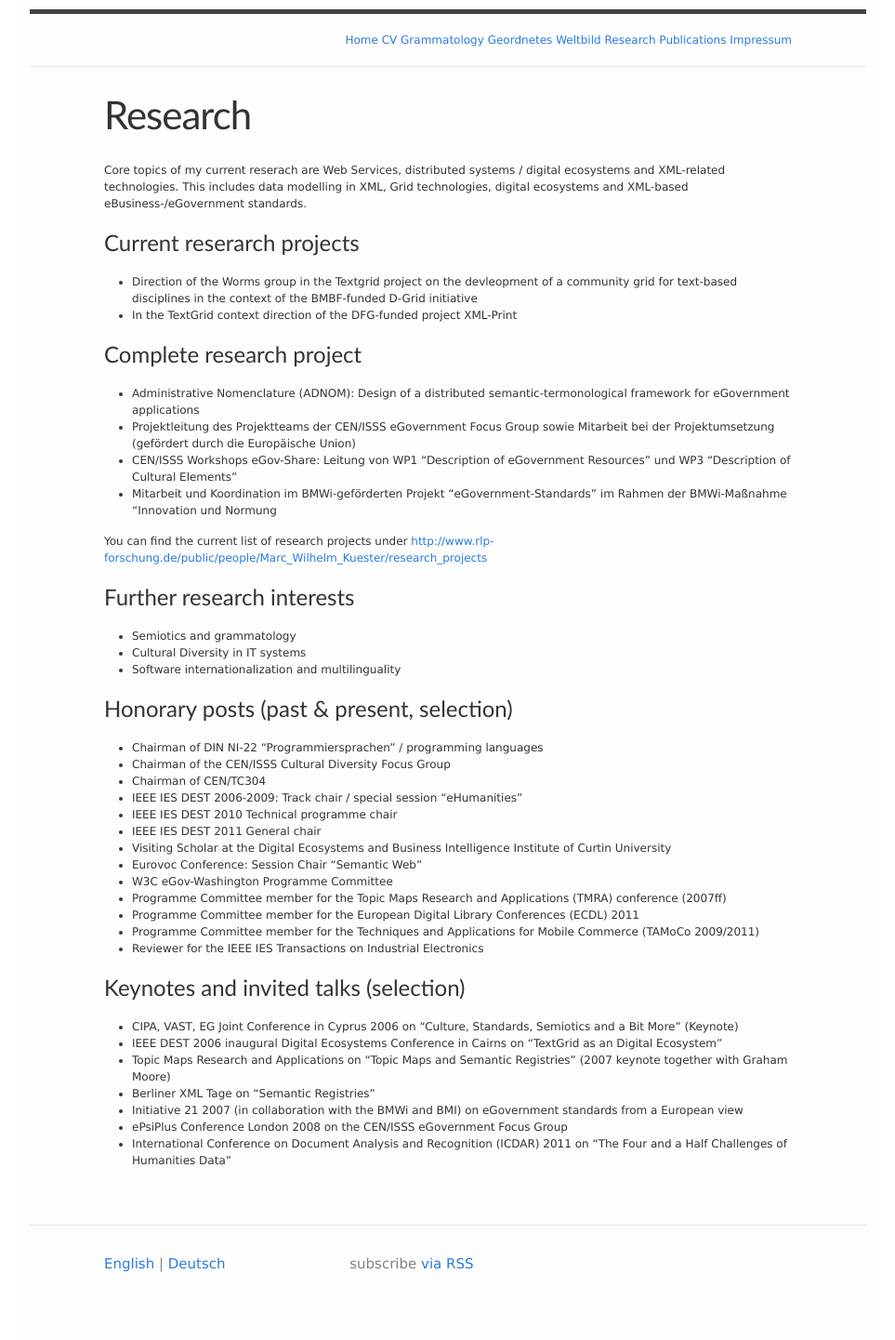
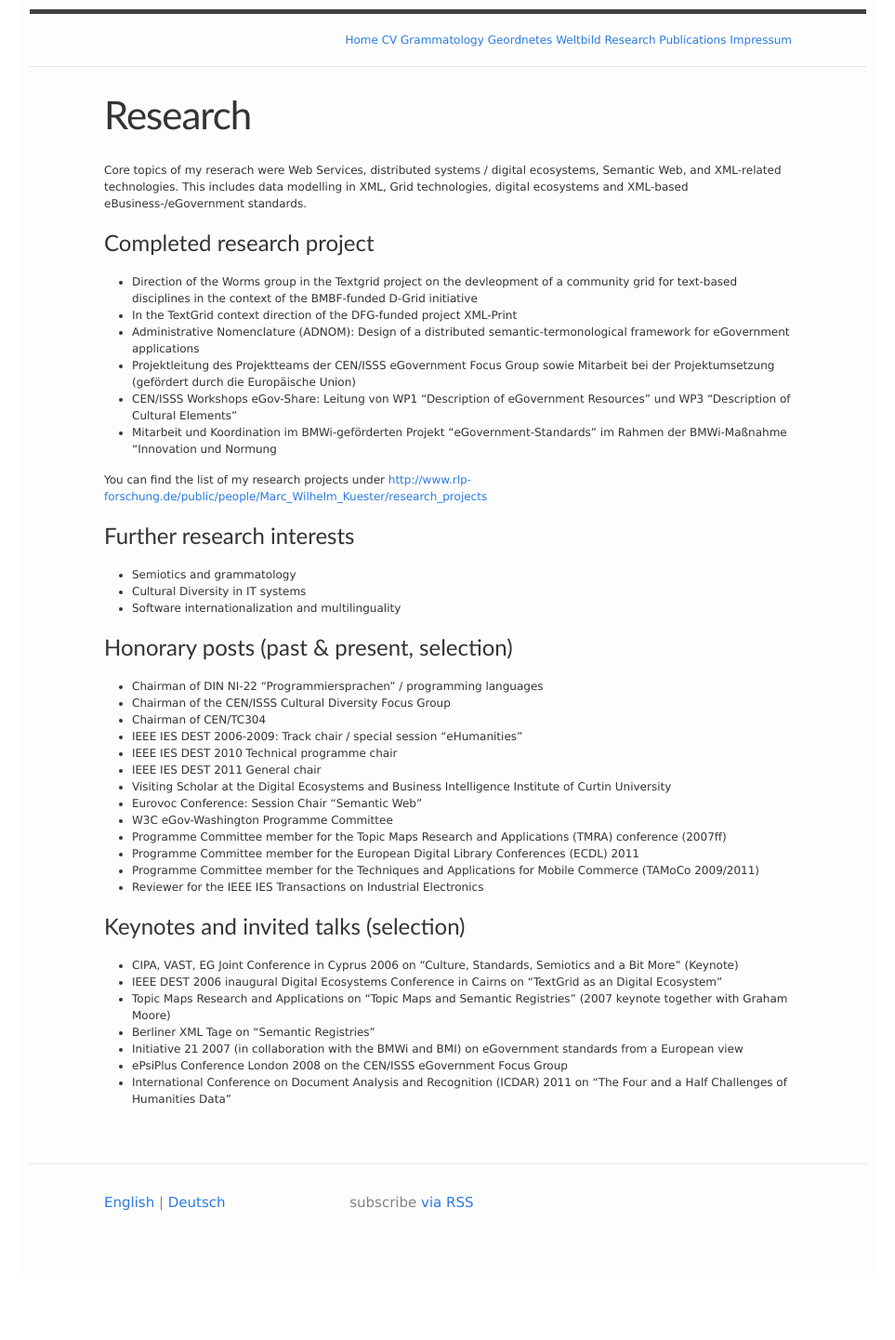
Before and after one commit to mwkuster/mwkuster.github.io, a Jekyll site: the page built from en/research.md, in a window 1280 px wide. Shown: the whole page at 93% size, without its empty margins (158-1121 px from the left). Built offline with Jekyll 4.4.1, drawn with Linux system fonts in a browser that asks for light colours; after the commit the page ends 1375 px from its top, so only the background shows below that.

Commit message:
Further updates

```diff
--- a/en/research.md
+++ b/en/research.md
@@ -9,21 +9,18 @@ order: da
 lang: en
 ---
 
-Core topics of my current reserach are Web Services, distributed systems / digital ecosystems and XML-related technologies. This includes data modelling in XML, Grid technologies, digital ecosystems and XML-based eBusiness-/eGovernment standards.
+Core topics of my reserach were Web Services, distributed systems / digital ecosystems, Semantic Web, and XML-related technologies. This includes data modelling in XML, Grid technologies, digital ecosystems and XML-based eBusiness-/eGovernment standards.
 
-# Current reserarch projects
 
+# Completed research project
 - Direction of the Worms group in the Textgrid project on the devleopment of a community grid for text-based disciplines in the context of the BMBF-funded D-Grid initiative
 - In the TextGrid context direction of the DFG-funded project XML-Print
-
-# Complete research project
-
 - Administrative Nomenclature (ADNOM): Design of a distributed semantic-termonological framework for eGovernment applications
 - Projektleitung des Projektteams der CEN/ISSS eGovernment Focus Group sowie Mitarbeit bei der Projektumsetzung (gefördert durch die Europäische Union)
 - CEN/ISSS Workshops eGov-Share: Leitung von WP1 "Description of eGovernment Resources" und WP3 "Description of Cultural Elements"
 - Mitarbeit und Koordination im BMWi-geförderten Projekt "eGovernment-Standards" im Rahmen der BMWi-Maßnahme "Innovation und Normung
 
-You can find the current list of research projects under [http://www.rlp-forschung.de/public/people/Marc_Wilhelm_Kuester/research_projects](http://www.rlp-forschung.de/public/people/Marc_Wilhelm_Kuester/research_projects)
+You can find the list of my research projects under [http://www.rlp-forschung.de/public/people/Marc_Wilhelm_Kuester/research_projects](http://www.rlp-forschung.de/public/people/Marc_Wilhelm_Kuester/research_projects)
 
 # Further research interests
 
```
Also changed, not shown: de/publikationen.md (+1 -1 lines), de/research.md (+2 -6 lines).
